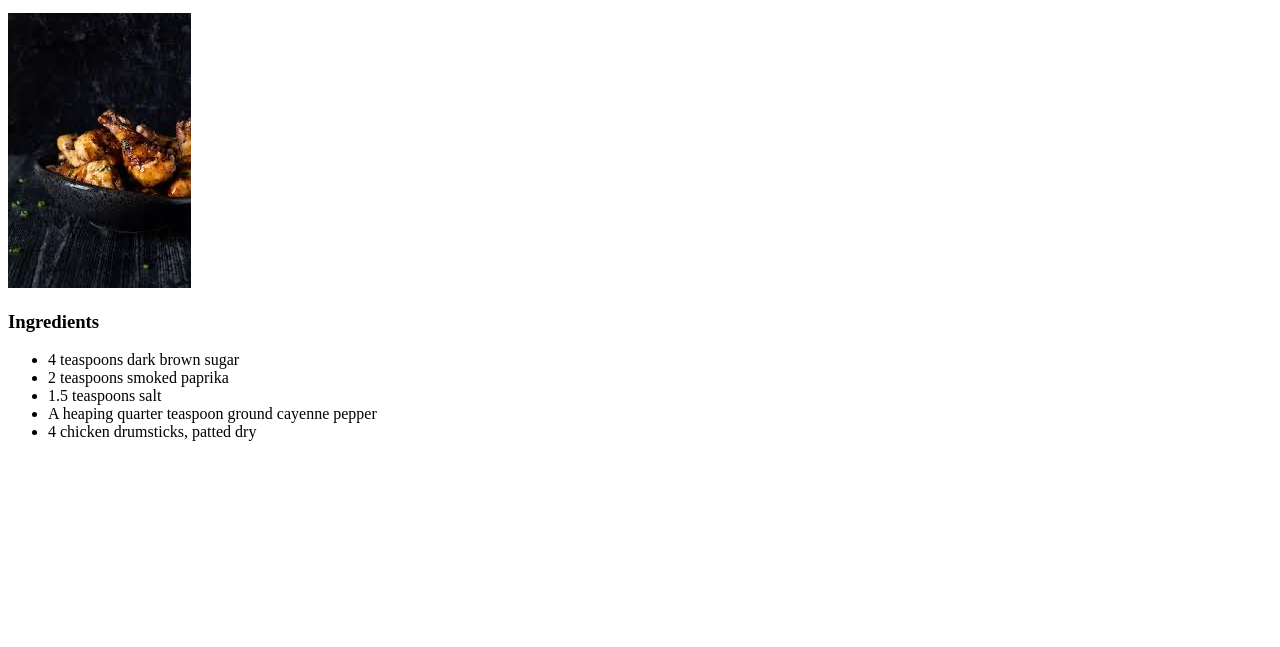
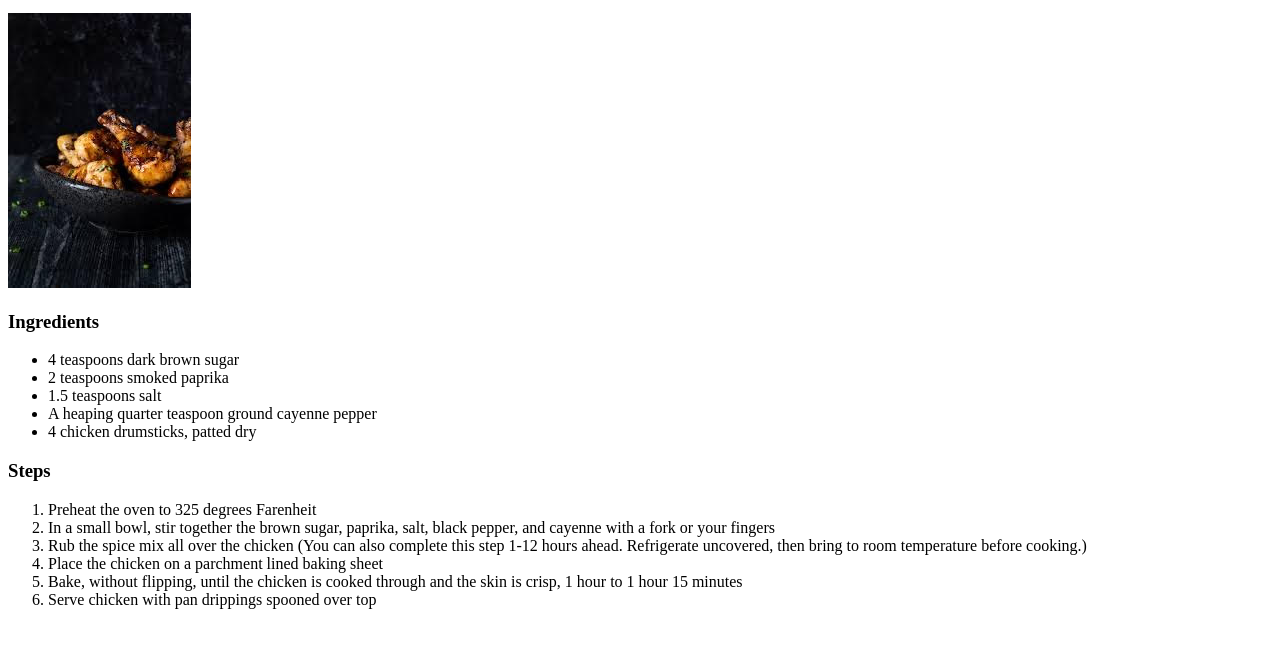
Before and after one commit to cabriamber/odin-recipes, a plain HTML site: page recipes/chicken-drumsticks.html in a window 1280 px wide. Shown: the part 101-748 px from the top of the page. Drawn offline with Linux system fonts and the light colour scheme.

Commit message:
Add chicken drumstick recipe steps

```diff
--- a/recipes/chicken-drumsticks.html
+++ b/recipes/chicken-drumsticks.html
@@ -20,6 +20,20 @@
     <li>1.5 teaspoons salt</li>
     <li>A heaping quarter teaspoon ground cayenne pepper</li>
     <li>4 chicken drumsticks, patted dry</li>
+  </ul>
+</p>
+
+<p><h3>Steps</h3></p>
+
+<p>
+  <ol>
+    <li>Preheat the oven to 325 degrees Farenheit</li>
+    <li>In a small bowl, stir together the brown sugar, paprika, salt, black pepper, and cayenne with a fork or your fingers</li>
+    <li>Rub the spice mix all over the chicken (You can also complete this step 1-12 hours ahead. Refrigerate uncovered, then bring to room temperature before cooking.)
+    <li>Place the chicken on a parchment lined baking sheet</li>
+    <li>Bake, without flipping, until the chicken is cooked through and the skin is crisp, 1 hour to 1 hour 15 minutes</li>
+    <li>Serve chicken with pan drippings spooned over top</li>
+  </ol>
 </p>
 </body>
 
```
